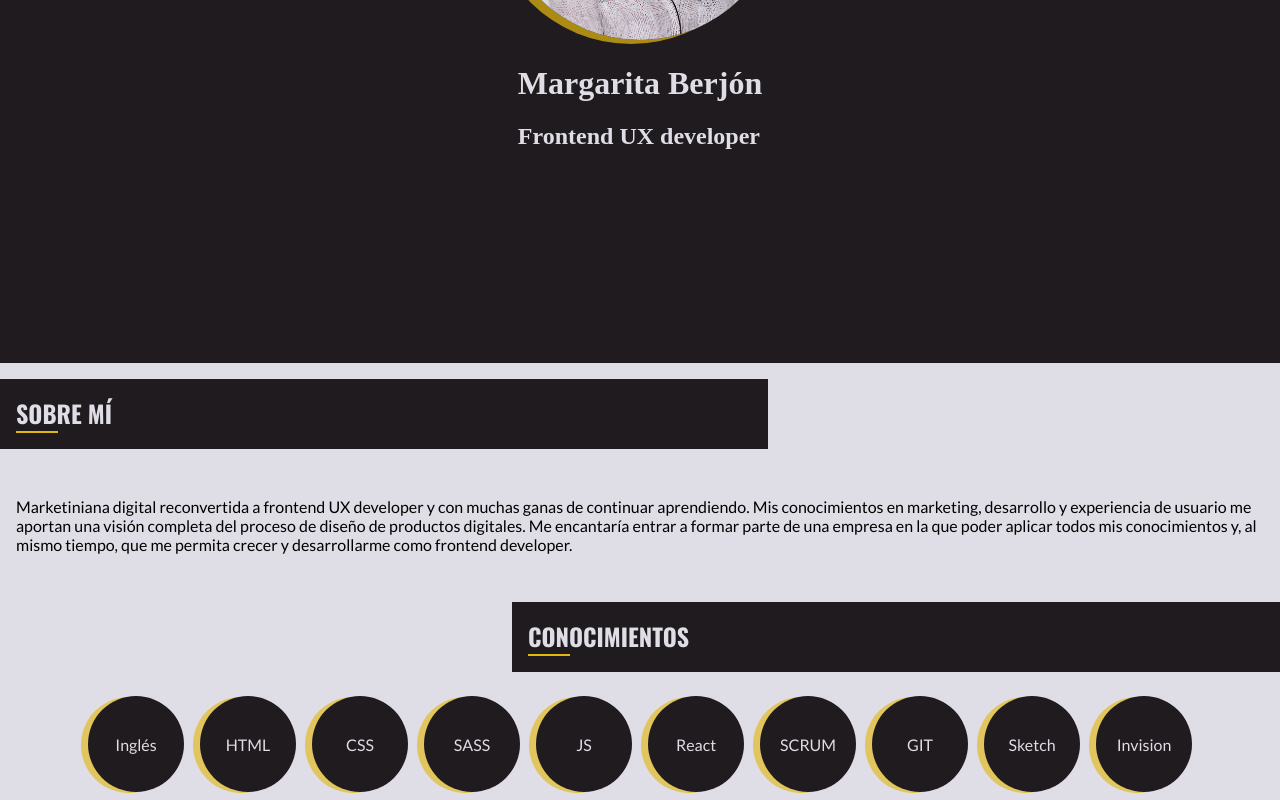
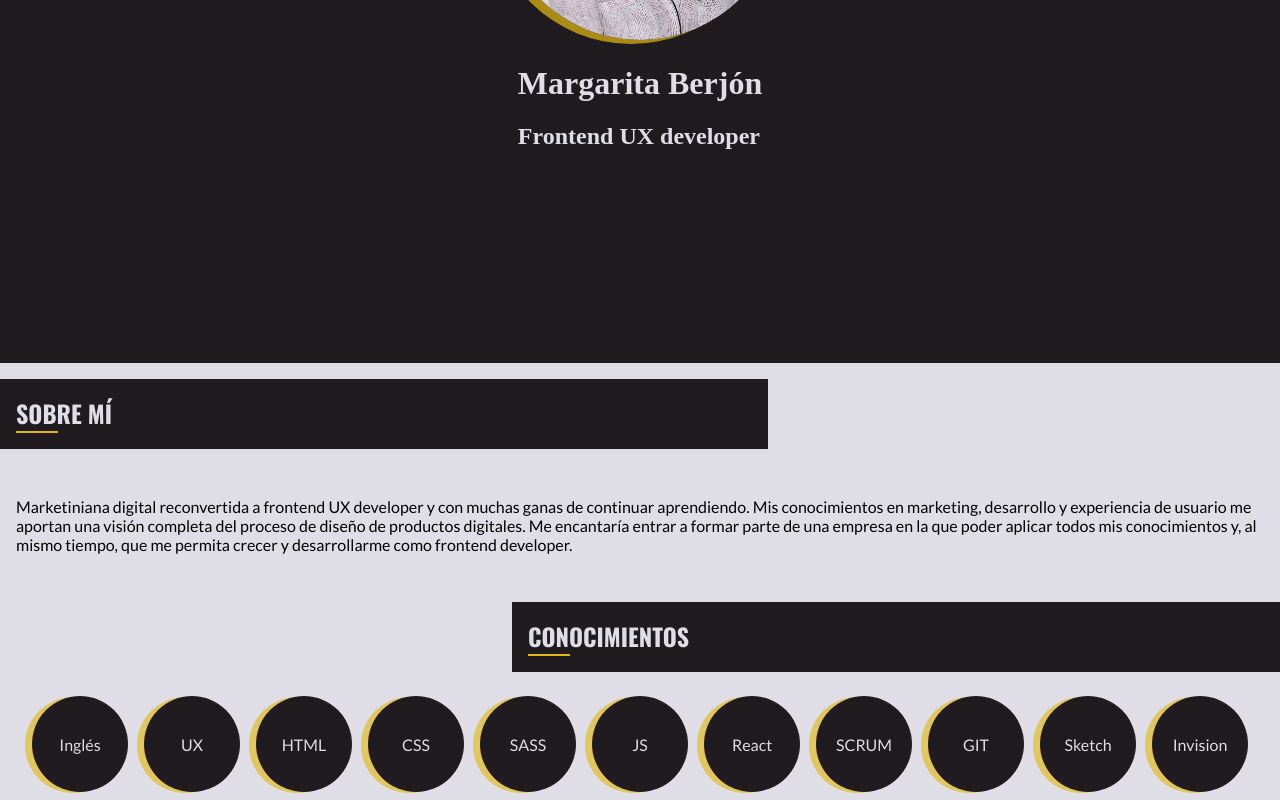
Before and after one commit to MargaritaBerjon/frontend-ux-developer, a React (Create React App) app: page / in a window 1280 px wide. Shown: the part 437-1237 px from the top of the page. Built offline with nearby package versions, Linux system fonts and the light colour scheme; a web font is replaced by a local one.

Commit message:
content UX knowledge

```diff
--- a/src/Components/Knowledge/Knowledge.jsx
+++ b/src/Components/Knowledge/Knowledge.jsx
@@ -3,7 +3,7 @@ import './Knowlege.scss';
 import { a } from 'react-spring';
 
 function Knowledge(props) {
-  const knowledges = ['Inglés', 'HTML', 'CSS', 'SASS', 'JS', 'React', 'SCRUM', 'GIT', 'Sketch', 'Invision'];
+  const knowledges = ['Inglés', 'UX', 'HTML', 'CSS', 'SASS', 'JS', 'React', 'SCRUM', 'GIT', 'Sketch', 'Invision'];
 
   return (
     <div className='knowledge-container'>
```
